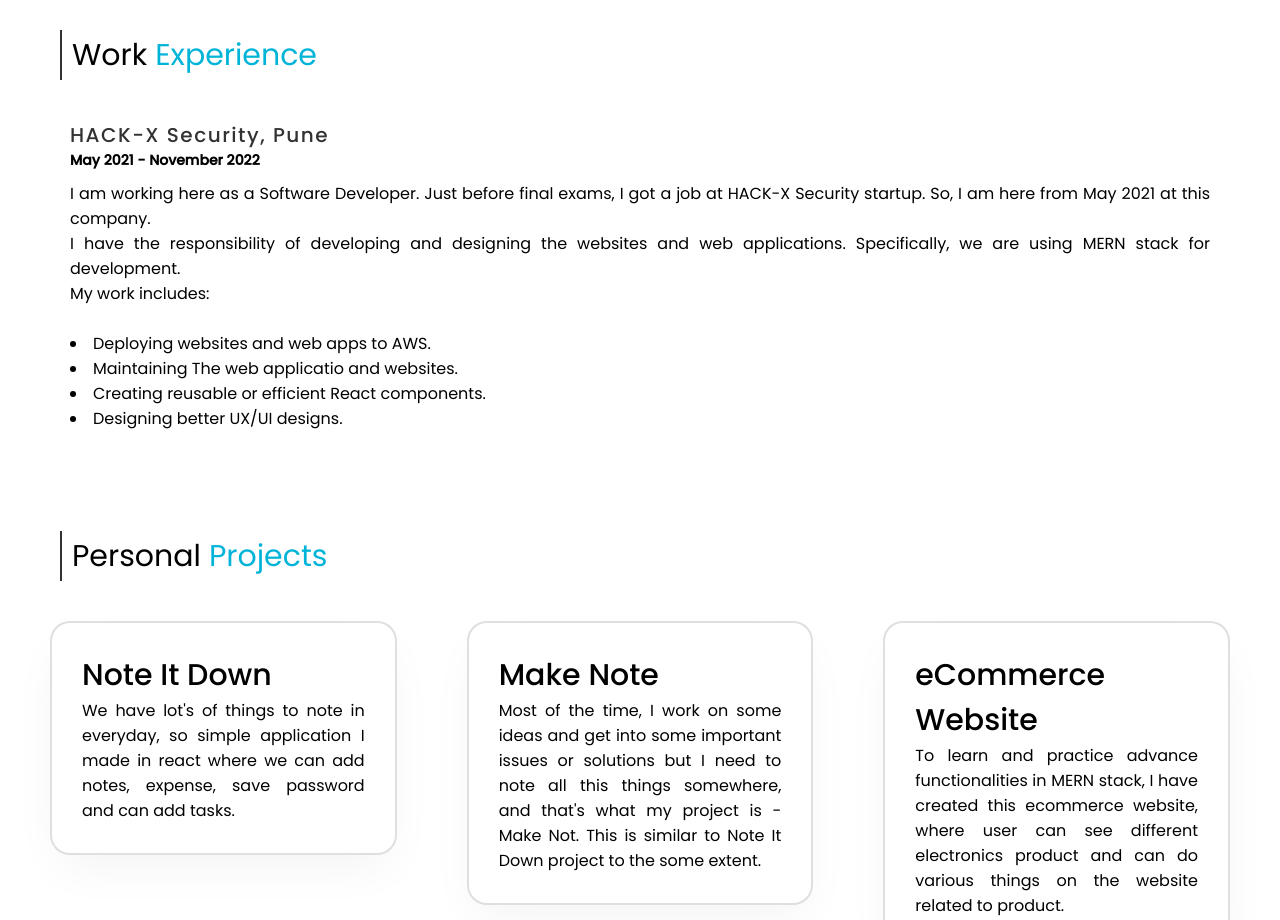
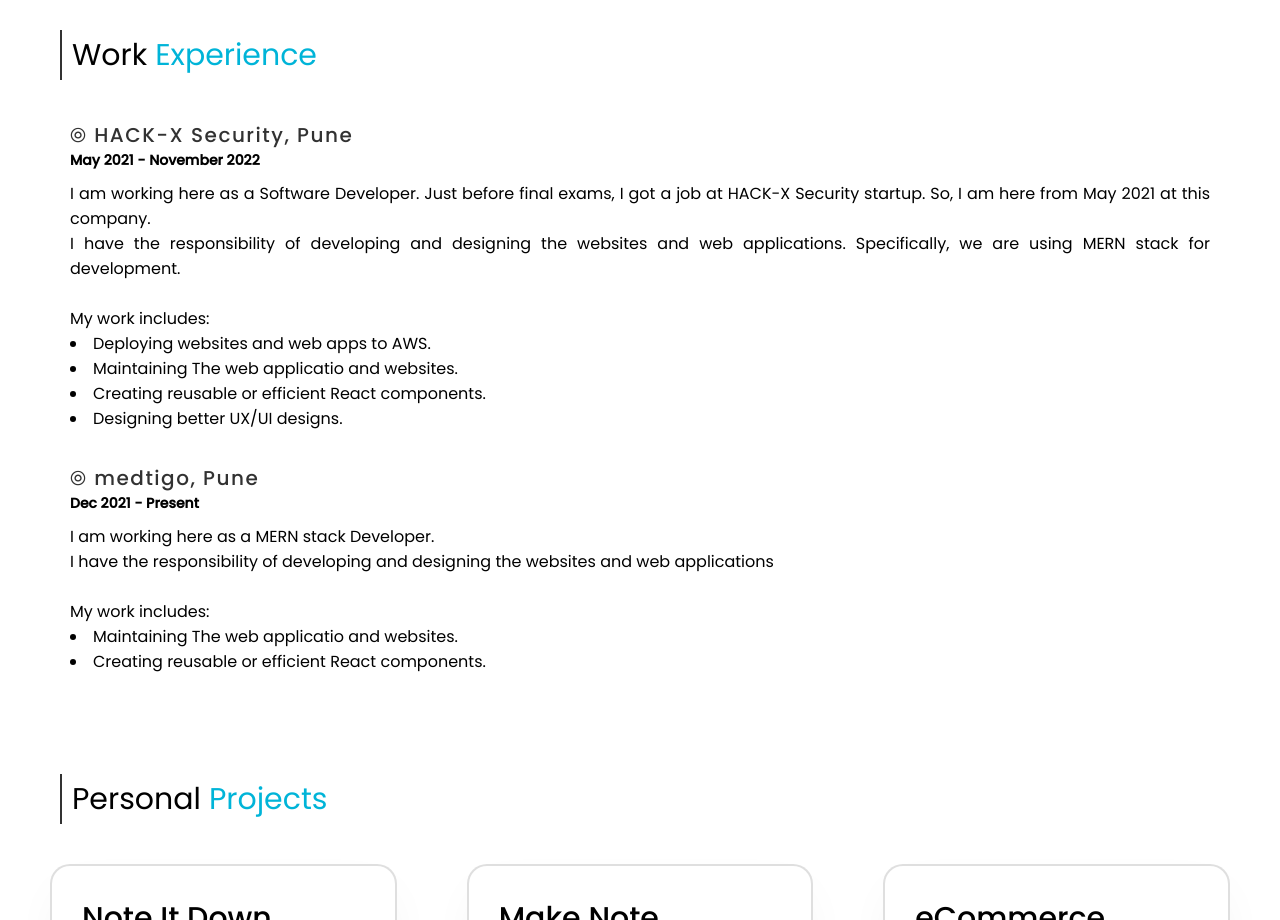
Before and after one commit to Kshirsagar-Govind/the-portfolio, a React (Create React App) app: page / in a window 1280 px wide. Shown: the part 1620-2540 px from the top of the page. Built offline with nearby package versions, Linux system fonts and the light colour scheme.

Commit message:
New Exp Added

```diff
--- a/src/Components/ExperiencePage.jsx
+++ b/src/Components/ExperiencePage.jsx
@@ -19,15 +19,15 @@
         </h1>
       </div>
       <div className="exp-section" data-aos="fade-in" data-aos-once="true">
-        <h3>HACK-X Security, Pune</h3>
+        <h3>⦾ HACK-X Security, Pune</h3>
         <h4>May 2021 - November 2022</h4>
         <p>
           I am working here as a Software Developer. Just before final exams, I
           got a job at HACK-X Security startup. So, I am here from May 2021 at
           this company. <br /> I have the responsibility of developing and
           designing the websites and web applications. Specifically, we are
-          using MERN stack for development. <br />
-          My work includes:<br /> <br />
+          using MERN stack for development. <br /> <br />
+          My work includes:<br />
           <u style={{ textDecoration: "none" }}>
             <li>Deploying websites and web apps to AWS.</li>
 
@@ -39,6 +39,23 @@
           </u>
         </p>
       </div>
+      <br />
+      <br />
+      <div className="exp-section" data-aos="fade-in" data-aos-once="true">
+        <h3>⦾ medtigo, Pune</h3>
+        <h4>Dec 2021 - Present</h4>
+        <p>
+          I am working here as a MERN stack Developer. <br /> I have the
+          responsibility of developing and designing the websites and web
+          applications <br />
+          <br />
+          My work includes:<br />
+          <u style={{ textDecoration: "none" }}>
+            <li>Maintaining The web applicatio and websites.</li>
+            <li>Creating reusable or efficient React components.</li>
+          </u>
+        </p>
+      </div>
     </div>
   );
 }
```
